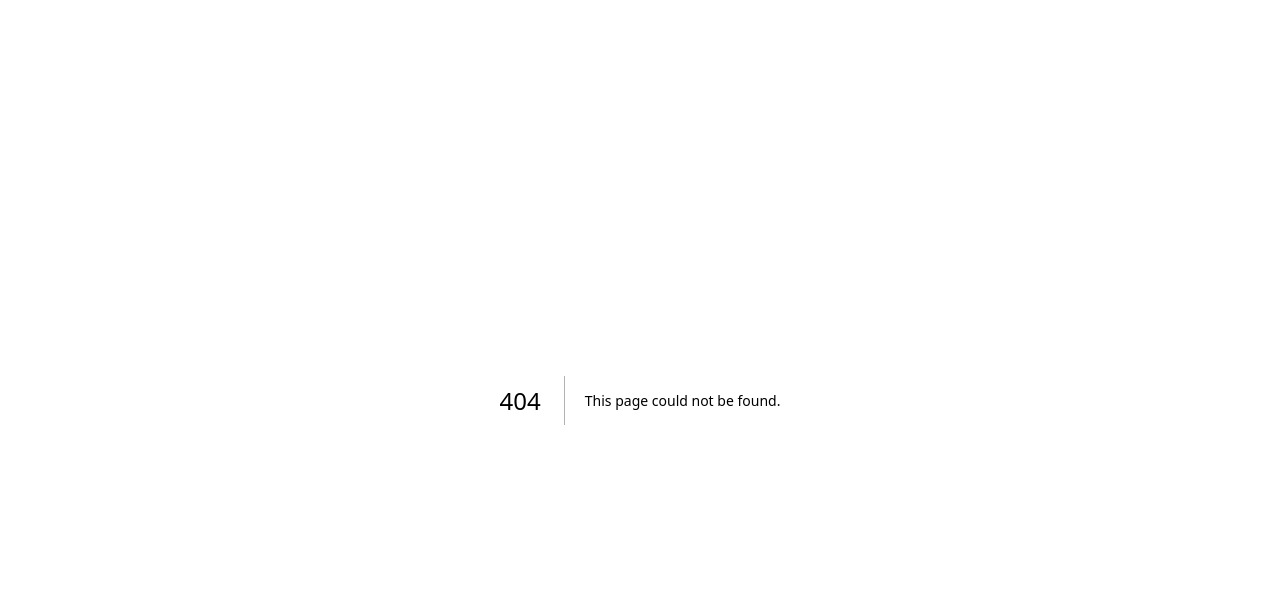
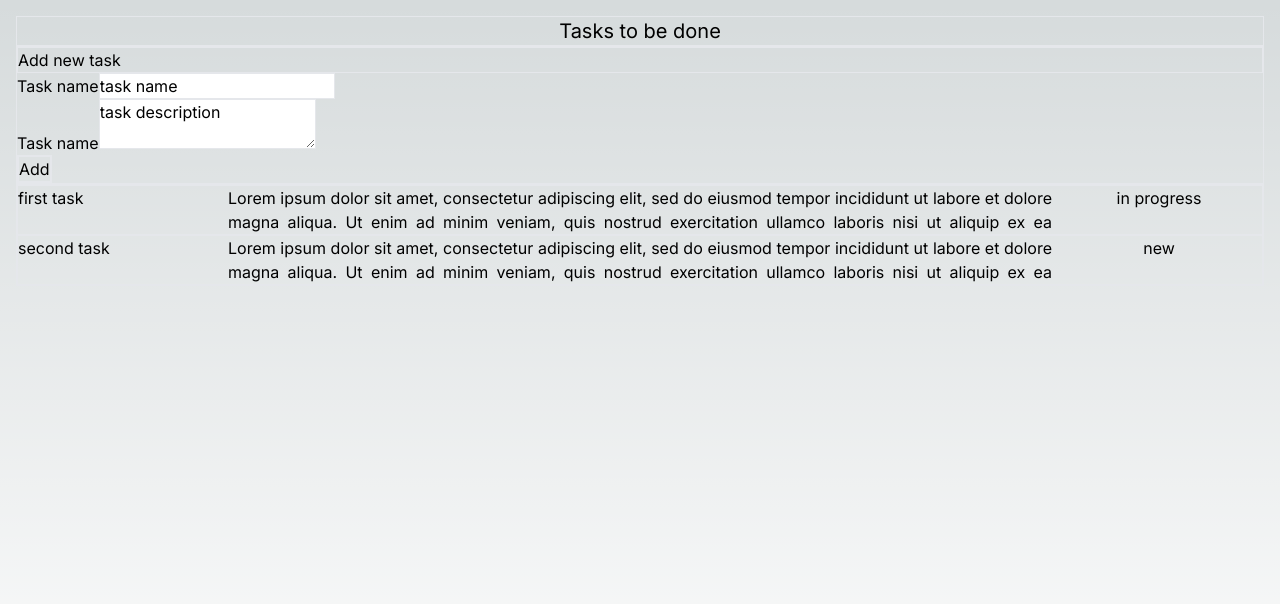
Before and after one commit to frankiewiczkamil/do-gather, a Next.js app: page /todo-lists/list-1 in a window 1280 px wide. Before the commit this address had no page. Shown: the top 604 px of the page. Built offline with nearby package versions, Linux system fonts and the light colour scheme.

Commit message:
Add basic todo lists pages with sample create and query :construction: data implementation is mocked :clown_face:

```diff
--- /dev/null
+++ b/app/todo-lists/[id]/error.tsx
@@ -0,0 +1,4 @@
+'use client';
+export default function ErrorPage(props: unknown) {
+  return <div>zonk {JSON.stringify(props)} </div>;
+}
--- /dev/null
+++ b/app/todo-lists/[id]/page.tsx
@@ -0,0 +1,41 @@
+import { addTask, getTasks } from '@/services/todo-lists/todoListService';
+import TaskPreview from '@/components/TaskPreview';
+
+type PageProps = {
+  params: { id: string };
+  searchParams?: CreateTaskDto;
+};
+
+export default function TodoList({ params, searchParams }: PageProps) {
+  // this will be most likely replaced by next's server actions (it's not a stable feature yet)
+  if (typeof searchParams?.name === 'string') {
+    addTask(params.id, searchParams);
+  }
+  return (
+    <main className="flex min-h-screen flex-col items-start  p-4">
+      <h2 className="border text-center w-full text-xl">Tasks to be done</h2>
+      <div className="w-full border">
+        <h4 className="border w-full">Add new task</h4>
+        <form>
+          <div>
+            <label htmlFor="new-task-name" className="">
+              Task name
+            </label>
+            <input type="text" id="new-task-name" name="name" className="border" placeholder={'task name'} defaultValue={'task name'} />
+          </div>
+          <div>
+            <label htmlFor="new-task-description" className="">
+              Task name
+            </label>
+            <textarea id="new-task-description" name="description" className="border" placeholder={'task description'} defaultValue={'task description'} />
+          </div>
+          <button type="submit" className="border-2">
+            Add
+          </button>
+        </form>
+      </div>
+
+      <div className="w-full items-center border">{getTasks(params.id).map(TaskPreview)}</div>
+    </main>
+  );
+}
--- /dev/null
+++ b/app/todo-lists/page.tsx
@@ -0,0 +1,41 @@
+import { addTodoLists, getTodoLists } from '@/services/todo-lists/todoListService';
+import TodoListPreview from '@/components/TodoListPreview';
+
+type PageProps = {
+  params: { slug: string };
+  searchParams?: CreateTodoListDto;
+};
+const PATH = '/todo-lists'; // can't find a way to get it from next for now
+
+export default function TodoList({ params, searchParams }: PageProps) {
+  // this will be most likely replaced by next's server actions (it's not a stable feature yet)
+  if (typeof searchParams?.name === 'string') {
+    addTodoLists(searchParams);
+  }
+  const lists = getTodoLists().map(addUrl);
+  return (
+    <main className="flex min-h-screen flex-col items-start p-4">
+      <h2 className="border text-center w-full text-xl">All your lists</h2>
+      <div className="w-full border">
+        <h4 className="border w-full">Add new list</h4>
+        <form>
+          <div>
+            <label htmlFor="new-todo-list-name" className="">
+              List name
+            </label>
+            <input type="text" id="new-todo-list-name" name="name" className="border" placeholder={'todo list name'} defaultValue={'list name'} />
+          </div>
+          <button type="submit" className="border-2">
+            Add
+          </button>
+        </form>
+      </div>
+
+      <div className="w-full items-center border">{lists.map(TodoListPreview)}</div>
+    </main>
+  );
+}
+
+function addUrl(list: TodoList) {
+  return { ...list, url: `${PATH}/${list.id}` };
+}
--- /dev/null
+++ b/components/TaskPreview.tsx
@@ -0,0 +1,9 @@
+export default function TaskPreview({ name, description, status }: Task) {
+  return (
+    <div className="flex space-x-1 border" key={name}>
+      <div className="basis-2/12">{name}</div>
+      <div className="basis-8/12 text-justify max-h-12 overflow-hidden">{description}</div>
+      <div className="basis-2/12 text-center">{status}</div>
+    </div>
+  );
+}
--- /dev/null
+++ b/components/TodoListPreview.tsx
@@ -0,0 +1,12 @@
+import Link from 'next/link';
+export default function TodoListPreview({ name, tasks, id, url }: TodoList & { url: string }) {
+  return (
+    <div className="flex space-x-1 border" key={name}>
+      <div className="basis-3/12">{name}</div>
+      <div className="basis-1/12 text-justify max-h-12 overflow-hidden">{tasks.length} elements</div>
+      <div className="basis-3/12 ">
+        <Link href={url}>klik</Link>
+      </div>
+    </div>
+  );
+}
--- /dev/null
+++ b/data/fakeData.ts
@@ -0,0 +1,22 @@
+const lorem =
+  'Lorem ipsum dolor sit amet, consectetur adipiscing elit, sed do eiusmod tempor incididunt ut labore et dolore magna aliqua. Ut enim ad minim veniam, quis nostrud exercitation ullamco laboris nisi ut aliquip ex ea commodo consequat. Duis aute irure dolor in reprehenderit in voluptate velit esse cillum dolore eu fugiat nulla pariatur. Excepteur sint occaecat cupidatat non proident, sunt in culpa qui officia deserunt mollit anim id est laborum.';
+export const tasks1: Task[] = [
+  { id: 'elo', name: 'first task', description: lorem, status: 'in progress' },
+  { id: 'ole', name: 'second task', description: lorem, status: 'new' },
+];
+
+export const tasks2: Task[] = [
+  { id: 'hello', name: 'pierwsze zadanie', description: lorem, status: 'in progress' },
+  { id: 'world', name: 'drugie zadanie', description: lorem, status: 'new' },
+];
+
+export const list1 = {
+  id: 'list-1',
+  name: 'pierwsze lista',
+  tasks: tasks1,
+};
+export const list2 = {
+  id: 'list-2',
+  name: 'second list',
+  tasks: tasks2,
+};
--- /dev/null
+++ b/services/todo-lists/todoListService.ts
@@ -0,0 +1,34 @@
+import { list1, list2 } from '@/data/fakeData';
+
+const lists: TodoList[] = [list1, list2];
+const tasksByTodoListId: Record<string, Task[]> = {
+  [list1.id]: list1.tasks,
+  [list2.id]: list2.tasks,
+};
+
+let id = 0;
+
+const createTaskId = () => `${id}`;
+const createTodoListId = () => `${id}`;
+
+export function addTask(todoListId: string, task: CreateTaskDto) {
+  const newTask = {
+    ...task,
+    id: createTaskId(),
+    status: 'new',
+  };
+  tasksByTodoListId[todoListId].push(newTask);
+}
+export function getTasks(todoListId: string): Task[] {
+  return tasksByTodoListId[todoListId];
+}
+
+export function getTodoLists(): TodoList[] {
+  return lists;
+}
+
+export function addTodoLists(createTodoListDto: CreateTodoListDto): string {
+  const newTodoList = { ...createTodoListDto, id: createTodoListId(), tasks: createTodoListDto.tasks || [] };
+  lists.push(newTodoList);
+  return newTodoList.id;
+}
```
Also changed, not shown: services/todo-lists/Task.ts (added, +11 -0 lines), services/todo-lists/TodoList.ts (added, +11 -0 lines).
